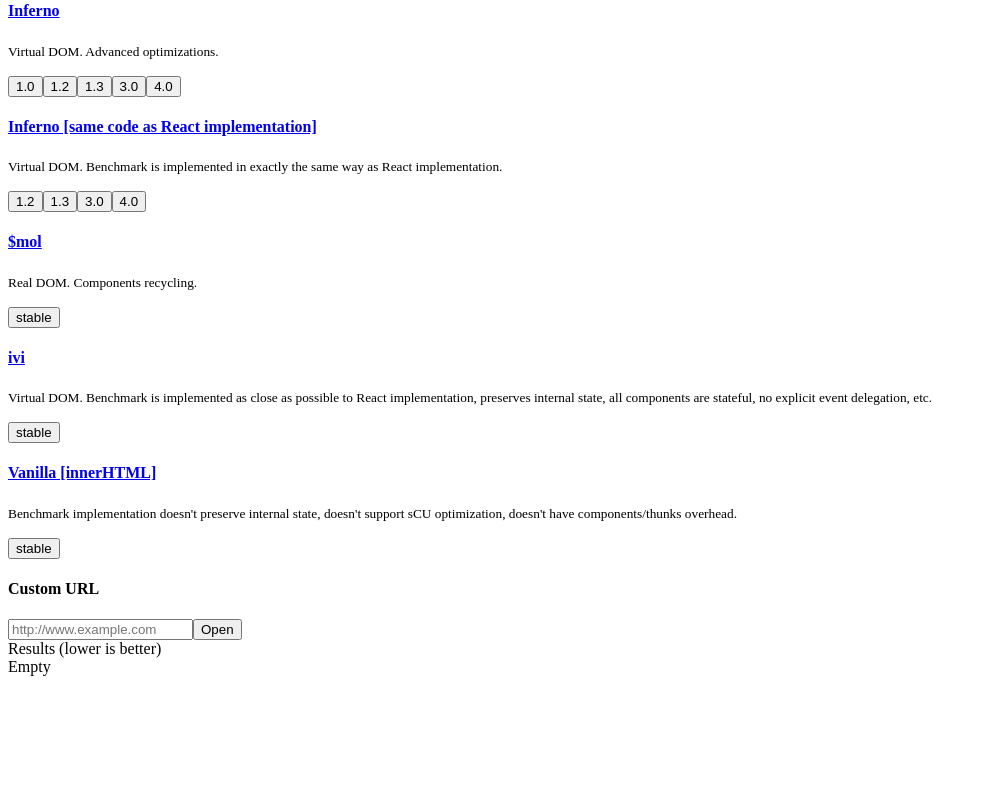
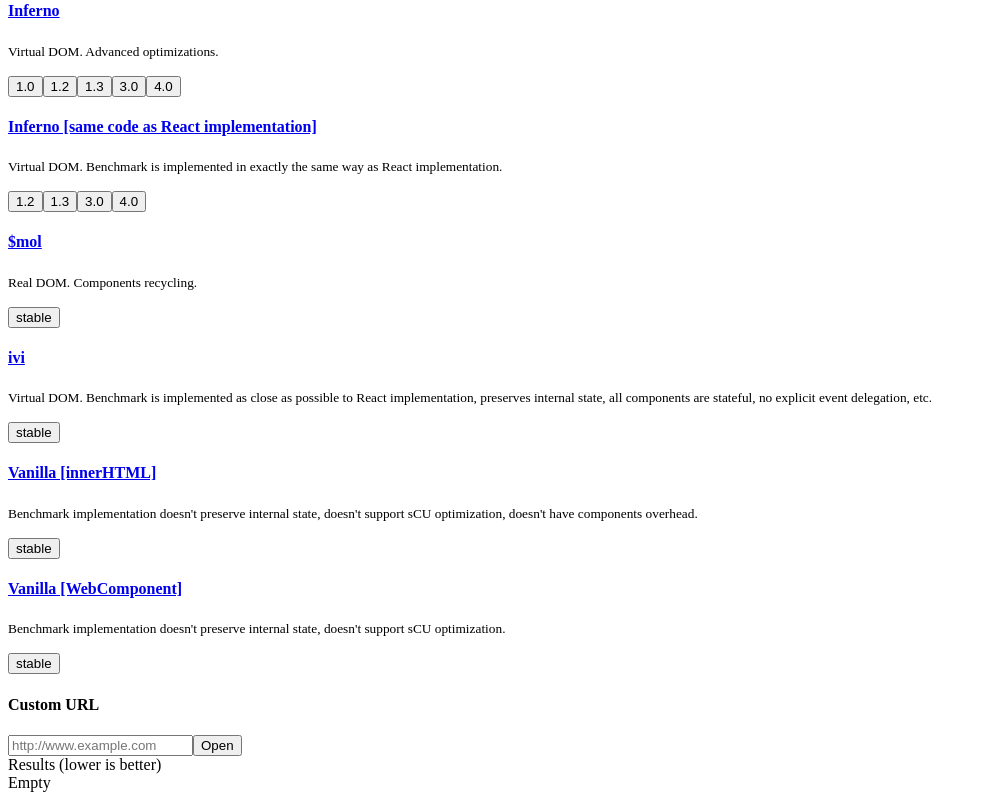
Before and after one commit to localvoid/uibench, a React app: page / in a window 1280 px wide. Shown: the part 1050-1850 px from the top of the page, without its empty margins (0-984 px from the left). Before the commit the page ends 1734 px from the top, so only its background shows below. Built offline with nearby package versions, Linux system fonts and the light colour scheme; the HTML template or start-up script is replaced by a standard one; what inkdrop would draw is missing.

Commit message:
Add Vanilla[WebComponent] implementation

```diff
--- a/src/index.jsx
+++ b/src/index.jsx
@@ -710,7 +710,13 @@
       'name': 'Vanilla [innerHTML]',
       'url': 'https://github.com/localvoid/uibench-vanilla',
       'benchmarkUrl': 'https://localvoid.github.io/uibench-vanilla/innerhtml.html',
-      'comments': 'Benchmark implementation doesn\'t preserve internal state, doesn\'t support sCU optimization, doesn\'t have components/thunks overhead.',
+      'comments': 'Benchmark implementation doesn\'t preserve internal state, doesn\'t support sCU optimization, doesn\'t have components overhead.',
+    },
+    {
+      'name': 'Vanilla [WebComponent]',
+      'url': 'https://github.com/localvoid/uibench-vanilla-wc',
+      'benchmarkUrl': 'https://localvoid.github.io/uibench-vanilla-wc/',
+      'comments': 'Benchmark implementation doesn\'t preserve internal state, doesn\'t support sCU optimization.',
     }
   ],
   results: new Results()
```
Also changed, not shown: 1 other file (tests, documents, lock files or other folders).
